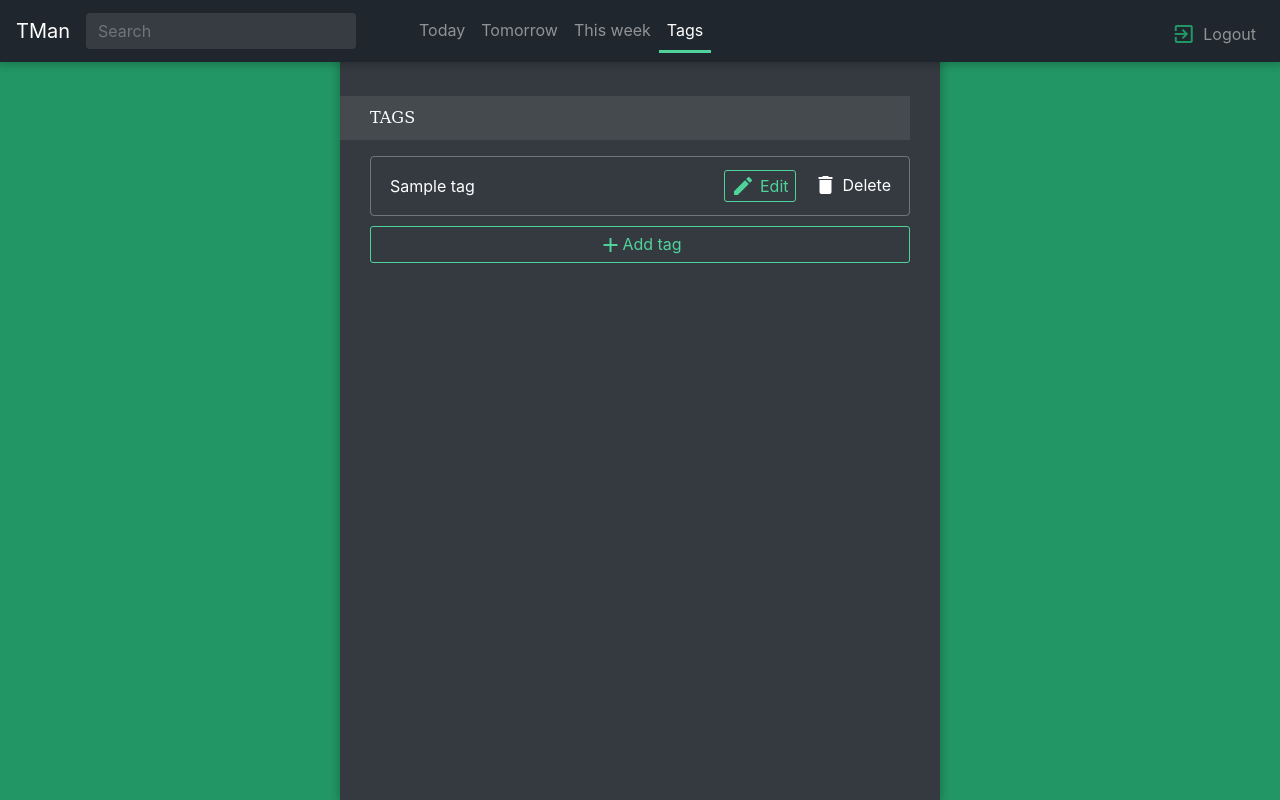
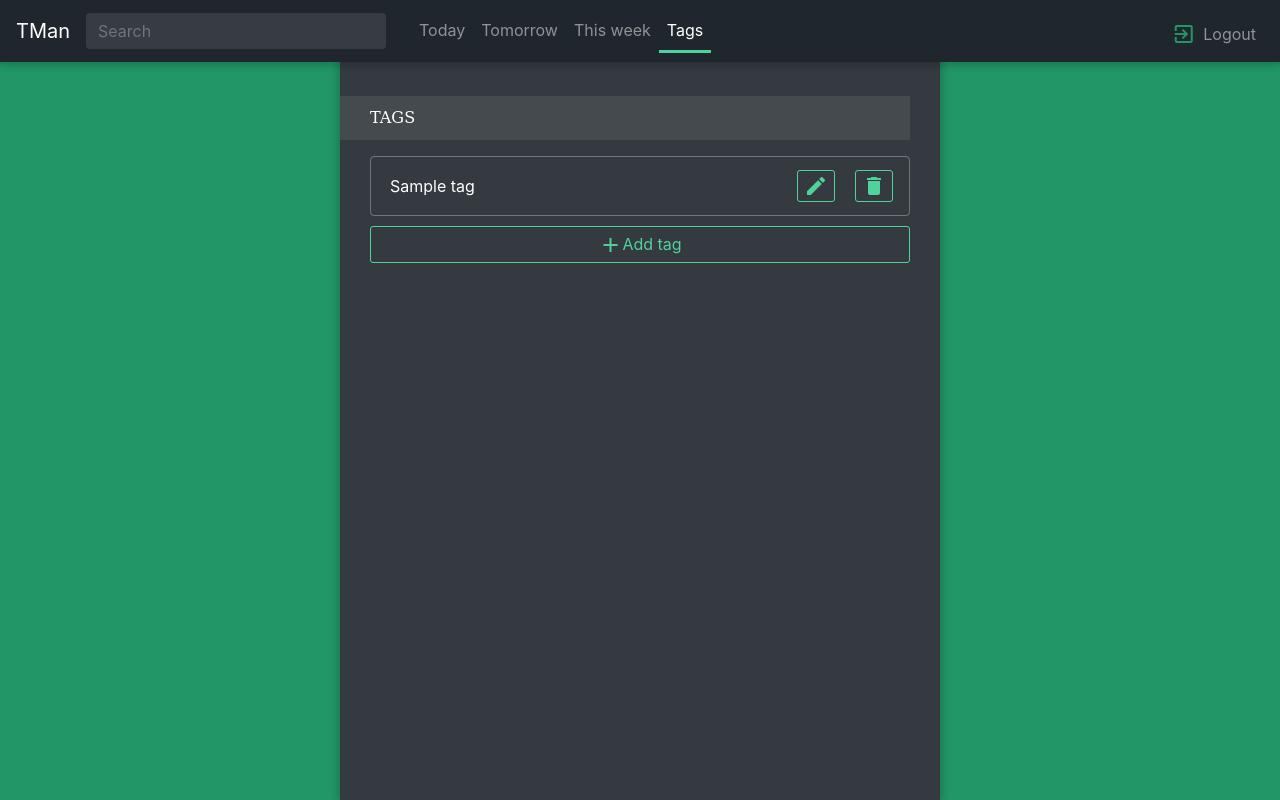
Before and after one commit to doc97/tman, a Flask app: template application/templates/tags/tags_all.html in a window 1280 px wide. Run offline with Flask 2, Linux system fonts and the light colour scheme; the template is opened without the code that fills it: values that come from a table or form of the project are taken from there, others are empty; tables that the repository leaves empty hold one stand-in row (values such as "Sample post"); some libraries are stand-ins or nearby versions.

Commit message:
Fix collapsed navbar layout, remove undo icon text

```diff
--- a/application/static/app.css
+++ b/application/static/app.css
@@ -96,14 +96,17 @@ li.nav.active a {
 /* Classes */
 .nav-search-bar {
     min-width: 300px;
-    margin-right: 25px;
 }
 
 .nav-search-bar input {
-    width: 90% !important;
+    width: 100% !important;
     border: none;
     background-color: rgba(255, 255, 255, 0.1) !important;
     color: white !important;
+}
+
+.navbar-collapse {
+    margin-top: 10px;
 }
 
 .nav-item.active {
@@ -213,3 +216,13 @@ li.nav.active a {
 .add-tag-btn .icon {
     padding-top: 1px;
 }
+
+@media (min-width: 992px) {
+    .nav-search-bar {
+        margin-right: 25px;
+    }
+
+    .navbar-collapse {
+        margin-top: 0;
+    }
+}
--- a/application/static/tags.css
+++ b/application/static/tags.css
@@ -10,8 +10,8 @@
     align-items: center;
     flex-wrap: wrap;
     padding: 13px;
-    padding-left: 6px;
-    padding-right: 6px;
+    padding-left: 10px;
+    padding-right: 10px;
 }
 
 .tag-btn {
--- a/application/templates/tags/tags_all.html
+++ b/application/templates/tags/tags_all.html
@@ -11,13 +11,11 @@
                         <div class="tag-item-part">
                             <div class="tag-btn theme-btn edit-tag-btn">
                                 <span class="icon icon-btn material-icons">mode_edit</span>
-                                <span class="icon-text">Edit</span>
                             </div>
                         </div>
                         <div class="tag-item-part">
-                            <div class="tag-btn delete-btn delete-tag-btn">
+                            <div class="tag-btn theme-btn delete-tag-btn">
                                 <span class="icon icon-btn material-icons">delete</span>
-                                <span class="icon-text">Delete</span>
                             </div>
                         </div>
                     </div>
--- a/application/templates/tasks/tasks_macros.html
+++ b/application/templates/tasks/tasks_macros.html
@@ -30,7 +30,6 @@
             <div class="task-item-part">
                 <div class="icon task-btn theme-btn undo-task-btn">
                     <span class="icon icon-btn material-icons">undo</span>
-                    <span class="icon-text">Undo</span>
                 </div>
             </div>
         {% endif %}
```
